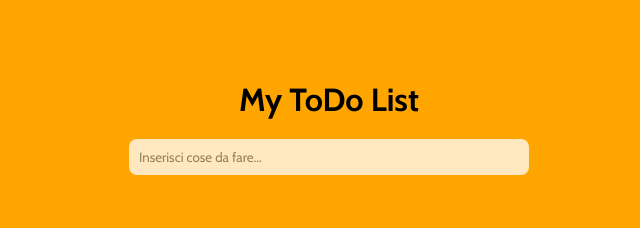
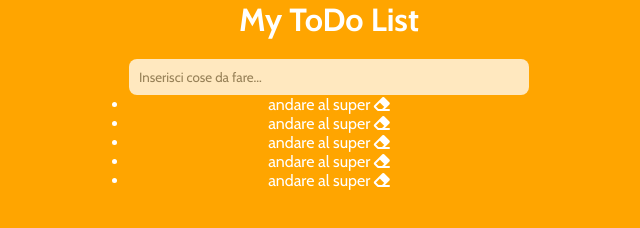
Before and after one commit to MauroLaBarbera/js-todo-clone, a plain HTML site: page index.html in a window 1280 px wide. Shown: the whole page, without its empty margins (311-951 px from the left). Drawn offline with nearby package versions, Linux system fonts and the light colour scheme.

Commit message:
inserimento lista in html

```diff
--- a/css/style.css
+++ b/css/style.css
@@ -8,12 +8,14 @@
 body {
     margin-top: 80px;
     background: orange;
+    margin: 0 auto;
+    max-width: 400px;
+    color: #fff;
 }
 
 .container {
     text-align: center;
-    margin: 0 auto;
-    max-width: 400px;
+
 }
 
 .add-ToDo {
--- a/index.html
+++ b/index.html
@@ -7,10 +7,6 @@
     <title>ToDo List</title>
     <!-- CSS -->
     <link rel="stylesheet" href="./css/style.css">
-
-    <!--JS-->
-    <script src='https://cdnjs.cloudflare.com/ajax/libs/jquery/3.6.0/jquery.min.js' integrity='sha512-894YE6QWD5I59HgZOGReFYm4dnWc1Qt5NtvYSaNcOP+u1T9qYdvdihz0PPSiiqn/+/3e7Jo4EaG7TubfWGUrMQ==' crossorigin='anonymous'></script>
-    <script src="./js/main.js"></script>
 
     <!--FONT-->
     <link rel="preconnect" href="https://fonts.gstatic.com">
@@ -32,9 +28,24 @@
             class="add-ToDo"
             placeholder="Inserisci cose da fare..."
             >
+
+            <ul class="toDos"></ul>
         </main>
-
     </div>
 
+
+    <div id="template" style="display: none;">
+        <li class="list-item">
+            <span class="text"></span>
+            <i class="fas fa-eraser"></i>
+        </li>
+    </div>
+
+
+
+
+     <!--JS-->
+     <script src='https://cdnjs.cloudflare.com/ajax/libs/jquery/3.6.0/jquery.min.js' integrity='sha512-894YE6QWD5I59HgZOGReFYm4dnWc1Qt5NtvYSaNcOP+u1T9qYdvdihz0PPSiiqn/+/3e7Jo4EaG7TubfWGUrMQ==' crossorigin='anonymous'></script>
+     <script src="./js/main.js"></script>
 </body>
 </html>
--- a/js/main.js
+++ b/js/main.js
@@ -0,0 +1,57 @@
+/**
+ * TODO APP
+ */
+
+$(document).ready(function() {
+
+//ARRAY CON OGGETTI GIA' INSERITI
+var todoItems = [
+    {
+        text: 'andare al super',
+        completed: false,
+    },
+    {
+        text: 'andare al super',
+        completed: true,
+    },
+    {
+        text: 'andare al super',
+        completed: false,
+    },
+    {
+        text: 'andare al super',
+        completed: true,
+    },
+    {
+        text: 'andare al super',
+        completed: false,
+    },
+];
+
+//REFERENZE
+var list = $('.toDos');
+var newToDo = $('.add-ToDo');
+var template = $('#template li')
+
+//RIEMPIAMO LA NOSTRA LISTA TODO
+for (var i = 0; i < todoItems.length; i++ ) {
+    var toDo = todoItems[i];
+    console.log(todoItems[i]);
+
+    //TEMPLATE
+    var item = template.clone();
+    item.find('.text').text(toDo.text);
+
+    //AGGIUNGIAMO ALLA FINE DELLA LISTA
+    list.append(item);
+};
+console.log(list);
+
+
+
+
+
+
+
+    //END DOC READ
+});
```
Lines whose indentation alone changed are shown as unchanged.
